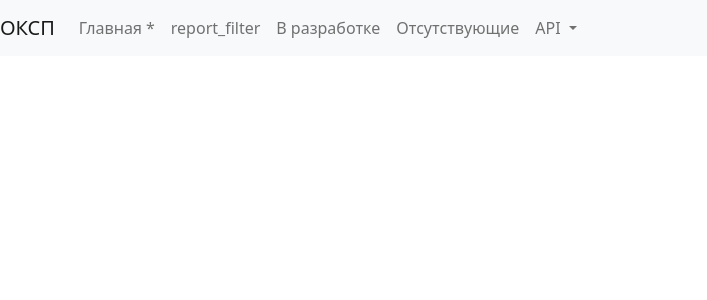
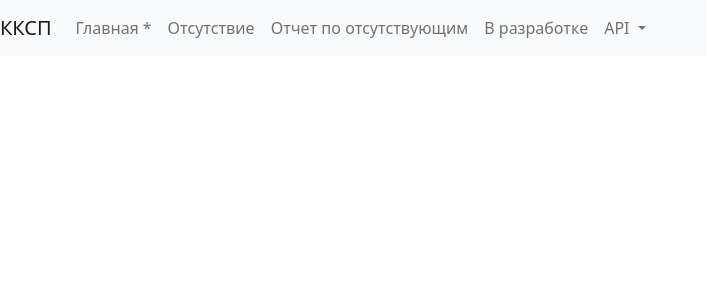
Before and after one commit to RezoGraf/flask, a Flask app: page /menu in a window 1280 px wide. Shown: the top 300 px of the page, without its empty margins (0-707 px from the left). Run offline with Flask 3, Linux system fonts and the light colour scheme.

Commit message:
Поменял меню и добавил в шаблоны

```diff
--- a/templates/menu.html
+++ b/templates/menu.html
@@ -4,24 +4,25 @@
 <html>
 <head>
     <nav class="navbar navbar-expand-lg navbar-light bg-light">
-  <a class="navbar-brand" href="#">ОКСП</a>
+  <a class="navbar-brand" href="#" style="text-align:right">ККСП</a>
   <button class="navbar-toggler" type="button" data-toggle="collapse" data-target="#navbarNavDropdown" aria-controls="navbarNavDropdown" aria-expanded="false" aria-label="Toggle navigation">
     <span class="navbar-toggler-icon"></span>
   </button>
   <div class="collapse navbar-collapse" id="navbarNavDropdown">
     <ul class="navbar-nav">
       <li class="nav-item active">
-        <a class="nav-link" href="/">Главная <span class="sr-only">*</span></a>
+        <a class="nav-link" href="/menu">Главная <span class="sr-only">*</span></a>
+      </li>
+                    <li class="nav-item">
+        <a class="nav-link" href="/data_input">Отсутствие</a>
       </li>
       <li class="nav-item">
-        <a class="nav-link" href="report_filter">report_filter</a>
+        <a class="nav-link" href="/report_filter">Отчет по отсутствующим</a>
       </li>
       <li class="nav-item">
         <a class="nav-link" href="/">В разработке</a>
       </li>
-              <li class="nav-item">
-        <a class="nav-link" href="data_input">Отсутствующие</a>
-      </li>
+
       <li class="nav-item dropdown">
         <a class="nav-link dropdown-toggle" href="#" id="navbarDropdownMenuLink" data-toggle="dropdown" aria-haspopup="true" aria-expanded="false">
           API
```
